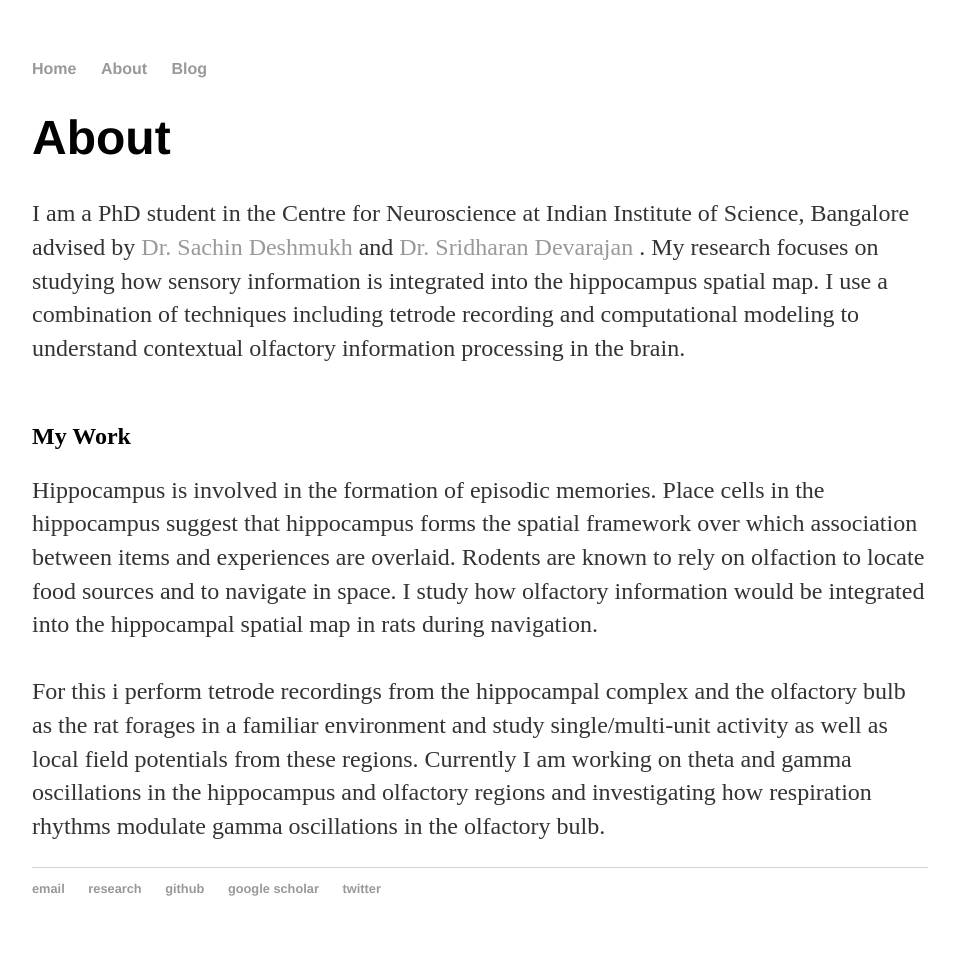
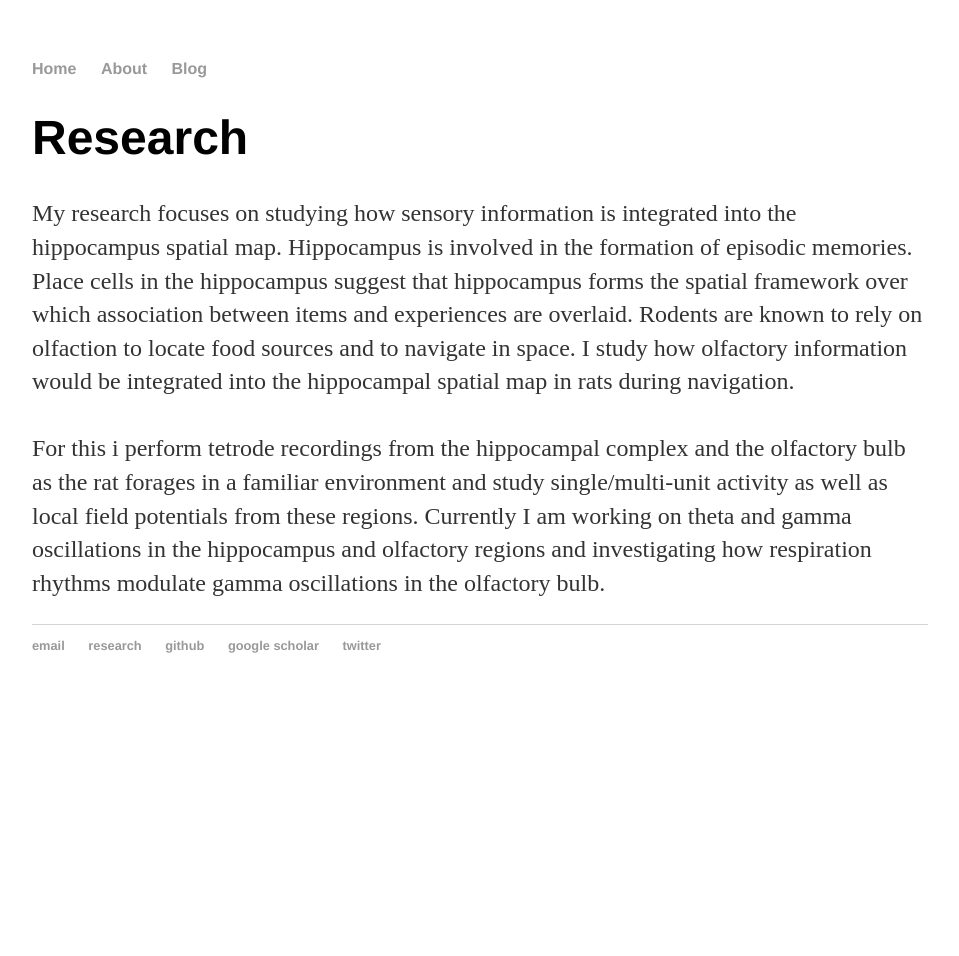
Before and after one commit to AdiBish/adibish.github.io, a Jekyll site: the page built from about/index.html, in a window 1280 px wide. Shown: the whole page, without its empty margins (160-1119 px from the left). Built offline with Jekyll 4.4.1, drawn with Linux system fonts in a browser that asks for light colours; after the commit the page ends 900 px from its top, so only the background shows below that.

Commit message:
Update index.html

```diff
--- a/about/index.html
+++ b/about/index.html
@@ -6,13 +6,9 @@
 		<div class="about">
 
 
-			<h1>About</h1>
-			<p>I am a PhD student in the Centre for Neuroscience at Indian Institute of Science, Bangalore
-				advised by <a href="http://www.cns.iisc.ac.in/home/people/sachin-deshmukh/" target="_blank"> Dr. Sachin Deshmukh </a> and
-				<a href="http://www.cns.iisc.ac.in/home/people/sridharan-devarajan/" target="_blank"> Dr. Sridharan Devarajan </a>. My research focuses on studying how sensory information is integrated into the hippocampus spatial map. I use a combination of techniques including tetrode recording and computational modeling to understand contextual olfactory information processing in the brain. <br/><br/>
-			</p>
-			<h2>My Work</h2>
-			<p>Hippocampus is involved in the formation of episodic memories. Place cells in the hippocampus suggest that hippocampus forms the spatial framework over which association between items and experiences are overlaid. Rodents are known to rely on olfaction to locate food sources and to navigate in space. I study how olfactory information would be integrated into the hippocampal spatial map in rats during navigation.<br/><br/>
+			<h1>Research</h1>
+			<p> My research focuses on studying how sensory information is integrated into the hippocampus spatial map.
+				Hippocampus is involved in the formation of episodic memories. Place cells in the hippocampus suggest that hippocampus forms the spatial framework over which association between items and experiences are overlaid. Rodents are known to rely on olfaction to locate food sources and to navigate in space. I study how olfactory information would be integrated into the hippocampal spatial map in rats during navigation.<br/><br/>
 				For this i perform tetrode recordings from the hippocampal complex and the olfactory bulb as the rat forages in a familiar environment and study single/multi-unit activity as well as local field potentials from these regions. Currently I am working on theta and gamma oscillations in the hippocampus and olfactory regions and investigating how respiration rhythms modulate gamma oscillations in the olfactory bulb.
 			</p>
 
```
